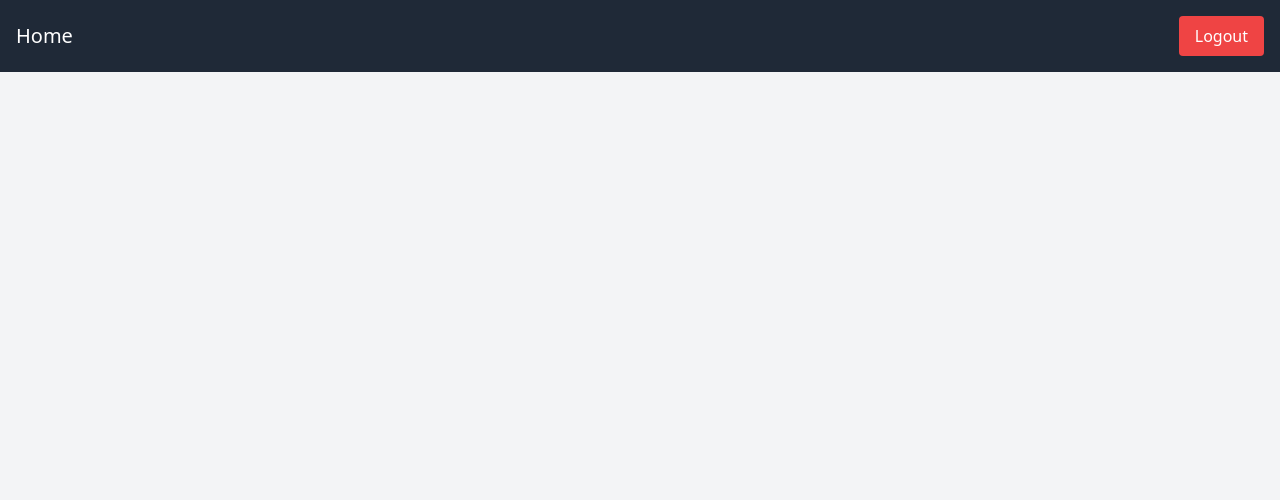
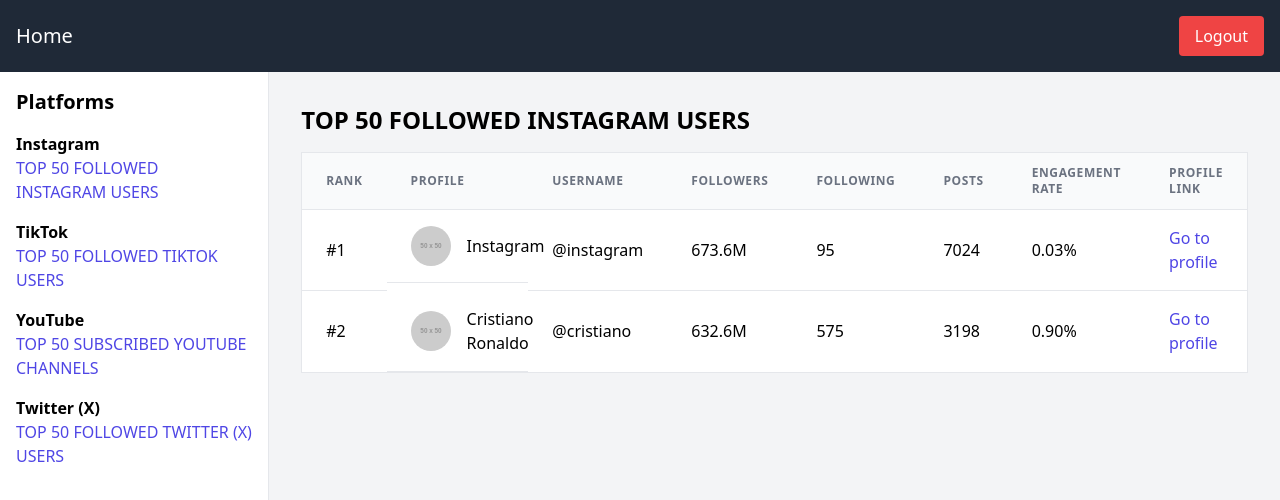
Before and after one commit to Bhowmikzar/brndcolab_form, a React (Create React App) app: page /table/instagram in a window 1280 px wide. Before the commit this address had no page. Shown: the top 500 px of the page. Built offline with nearby package versions, Linux system fonts and the light colour scheme.

Commit message:
table & sidebar

```diff
--- a/src/App.tsx
+++ b/src/App.tsx
@@ -4,19 +4,25 @@
 import Dashboard from "./components/Dashboard";
 import CreateCollaborationPost from "./components/CrerateCollaborationPost";
 import FaqComponent from "./components/FaqComponents";
+import Table from "./components/Table";
+import Sidebar from "./components/Sidebar";
 
 const App: React.FC = () => {
   return (
     <Router>
-      <div className="min-h-screen bg-gray-100">
+      <div className="min-h-screen flex flex-col bg-gray-100">
         <Navbar />
-        <div className="container mx-auto p-4">
+        <div className="flex flex-1">
+          <Sidebar />
+          <div className="flex-1 p-4">
             <Routes>
               <Route path="/" element={<Dashboard />} />
               <Route path="/create" element={<CreateCollaborationPost />} />
               <Route path="/edit" element={<CreateCollaborationPost />} />
               <Route path="/faq" element={<FaqComponent />} />
+              <Route path="/table/:platform" element={<Table />} />{" "}
             </Routes>
+          </div>
         </div>
       </div>
     </Router>
--- /dev/null
+++ b/src/components/Sidebar.tsx
@@ -0,0 +1,50 @@
+import React from "react";
+import { Link } from "react-router-dom";
+
+const Sidebar: React.FC = () => {
+  return (
+    <div className="w-1/4 bg-white p-4 border-r border-gray-200">
+      <h2 className="text-xl font-bold mb-4">Platforms</h2>
+      <ul>
+        <li className="mb-4">
+          <h3 className="font-semibold">Instagram</h3>
+          <Link
+            to="/table/instagram"
+            className="text-indigo-600 hover:text-indigo-900"
+          >
+            TOP 50 FOLLOWED INSTAGRAM USERS
+          </Link>
+        </li>
+        <li className="mb-4">
+          <h3 className="font-semibold">TikTok</h3>
+          <Link
+            to="/table/tiktok"
+            className="text-indigo-600 hover:text-indigo-900"
+          >
+            TOP 50 FOLLOWED TIKTOK USERS
+          </Link>
+        </li>
+        <li className="mb-4">
+          <h3 className="font-semibold">YouTube</h3>
+          <Link
+            to="/table/youtube"
+            className="text-indigo-600 hover:text-indigo-900"
+          >
+            TOP 50 SUBSCRIBED YOUTUBE CHANNELS
+          </Link>
+        </li>
+        <li className="mb-4">
+          <h3 className="font-semibold">Twitter (X)</h3>
+          <Link
+            to="/table/twitter"
+            className="text-indigo-600 hover:text-indigo-900"
+          >
+            TOP 50 FOLLOWED TWITTER (X) USERS
+          </Link>
+        </li>
+      </ul>
+    </div>
+  );
+};
+
+export default Sidebar;
--- /dev/null
+++ b/src/components/Table.tsx
@@ -0,0 +1,149 @@
+import React from "react";
+import { useParams } from "react-router-dom";
+
+interface TableRowProps {
+  rank: number;
+  profile: string;
+  profileImg: string;
+  username: string;
+  followers: string;
+  following: number;
+  posts: number;
+  engagementRate: string;
+  profileLink: string;
+}
+
+const instagramData: TableRowProps[] = [
+  {
+    rank: 1,
+    profile: "Instagram",
+    profileImg: "https://via.placeholder.com/50", // Replace with actual image URL
+    username: "instagram",
+    followers: "673.6M",
+    following: 95,
+    posts: 7024,
+    engagementRate: "0.03%",
+    profileLink: "#",
+  },
+  {
+    rank: 2,
+    profile: "Cristiano Ronaldo",
+    profileImg: "https://via.placeholder.com/50", // Replace with actual image URL
+    username: "cristiano",
+    followers: "632.6M",
+    following: 575,
+    posts: 3198,
+    engagementRate: "0.90%",
+    profileLink: "#",
+  },
+  // Add more data as needed
+];
+
+const Table: React.FC = () => {
+  const { platform } = useParams<{ platform: string }>();
+
+  let data: TableRowProps[] = [];
+  let comingSoon = false;
+  let platformName = "";
+
+  switch (platform) {
+    case "instagram":
+      data = instagramData;
+      platformName = "Instagram";
+      break;
+    case "tiktok":
+    case "youtube":
+    case "twitter":
+      comingSoon = true;
+      platformName = platform.charAt(0).toUpperCase() + platform.slice(1);
+      break;
+    default:
+      break;
+  }
+
+  return (
+    <div className="w-full p-4">
+      <h2 className="text-2xl font-bold mb-4">{`TOP 50 FOLLOWED ${platformName.toUpperCase()} USERS`}</h2>
+      {comingSoon ? (
+        <div className="text-center py-8">
+          <p className="mt-4">Coming soon</p>
+        </div>
+      ) : (
+        <div className="overflow-x-auto">
+          <table className="min-w-full bg-white border border-gray-200">
+            <thead className="bg-gray-50">
+              <tr>
+                <th className="px-6 py-3 border-b border-gray-200 text-left text-xs leading-4 font-bold text-gray-500 uppercase tracking-wider">
+                  Rank
+                </th>
+                <th className="px-6 py-3 border-b border-gray-200 text-left text-xs leading-4 font-bold text-gray-500 uppercase tracking-wider">
+                  Profile
+                </th>
+                <th className="px-6 py-3 border-b border-gray-200 text-left text-xs leading-4 font-bold text-gray-500 uppercase tracking-wider">
+                  Username
+                </th>
+                <th className="px-6 py-3 border-b border-gray-200 text-left text-xs leading-4 font-bold text-gray-500 uppercase tracking-wider">
+                  Followers
+                </th>
+                <th className="px-6 py-3 border-b border-gray-200 text-left text-xs leading-4 font-bold text-gray-500 uppercase tracking-wider">
+                  Following
+                </th>
+                <th className="px-6 py-3 border-b border-gray-200 text-left text-xs leading-4 font-bold text-gray-500 uppercase tracking-wider">
+                  Posts
+                </th>
+                <th className="px-6 py-3 border-b border-gray-200 text-left text-xs leading-4 font-bold text-gray-500 uppercase tracking-wider">
+                  Engagement Rate
+                </th>
+                <th className="px-6 py-3 border-b border-gray-200 text-left text-xs leading-4 font-bold text-gray-500 uppercase tracking-wider">
+                  Profile Link
+                </th>
+              </tr>
+            </thead>
+            <tbody className="bg-white">
+              {data.map((row) => (
+                <tr key={row.rank}>
+                  <td className="px-6 py-4 whitespace-no-wrap border-b border-gray-200">
+                    #{row.rank}
+                  </td>
+                  <td className="px-6 py-4 whitespace-no-wrap border-b border-gray-200 flex items-center">
+                    <img
+                      src={row.profileImg}
+                      alt={row.profile}
+                      className="w-10 h-10 rounded-full mr-4"
+                    />
+                    {row.profile}
+                  </td>
+                  <td className="px-6 py-4 whitespace-no-wrap border-b border-gray-200">
+                    @{row.username}
+                  </td>
+                  <td className="px-6 py-4 whitespace-no-wrap border-b border-gray-200">
+                    {row.followers}
+                  </td>
+                  <td className="px-6 py-4 whitespace-no-wrap border-b border-gray-200">
+                    {row.following}
+                  </td>
+                  <td className="px-6 py-4 whitespace-no-wrap border-b border-gray-200">
+                    {row.posts}
+                  </td>
+                  <td className="px-6 py-4 whitespace-no-wrap border-b border-gray-200">
+                    {row.engagementRate}
+                  </td>
+                  <td className="px-6 py-4 whitespace-no-wrap border-b border-gray-200">
+                    <a
+                      href={row.profileLink}
+                      className="text-indigo-600 hover:text-indigo-900"
+                    >
+                      Go to profile
+                    </a>
+                  </td>
+                </tr>
+              ))}
+            </tbody>
+          </table>
+        </div>
+      )}
+    </div>
+  );
+};
+
+export default Table;
```
Lines whose indentation alone changed are shown as unchanged.
